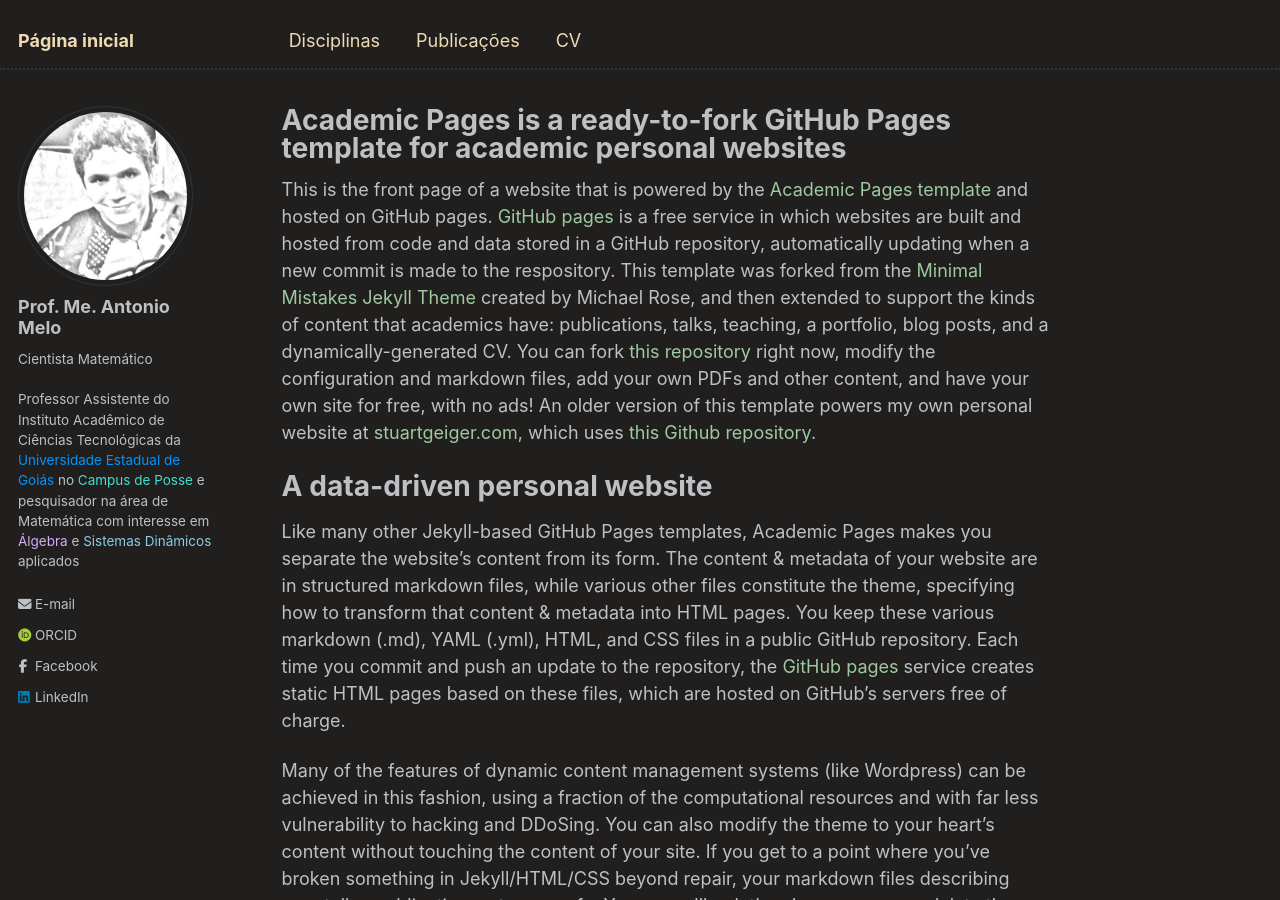
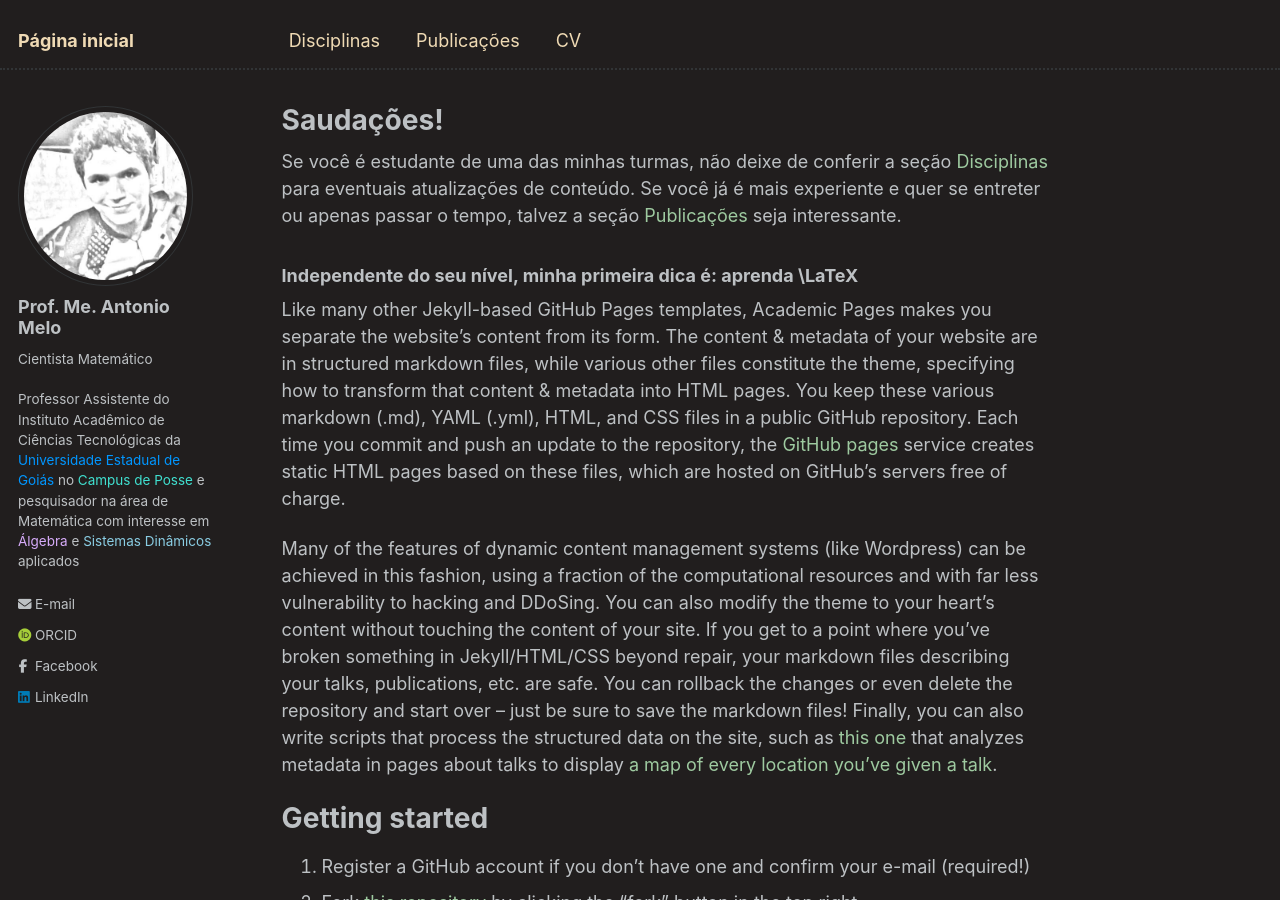
Before and after one commit to antmelo/antmelo.github.io, a Jekyll site: the page built from _pages/about.md, in a window 1280 px wide and 900 px high. Built offline with Jekyll 4.4.1, drawn with Linux system fonts in a browser that asks for light colours; nearby versions of some CDN libraries; some web fonts are replaced.

Commit message:
Update about.md

```diff
--- a/_pages/about.md
+++ b/_pages/about.md
@@ -1,16 +1,17 @@
 ---
 permalink: /
-title: "Academic Pages is a ready-to-fork GitHub Pages template for academic personal websites"
+title: "Saudações!"
 author_profile: true
+katex: true
 redirect_from:
   - /about/
   - /about.html
 ---
 
-This is the front page of a website that is powered by the [Academic Pages template](https://github.com/academicpages/academicpages.github.io) and hosted on GitHub pages. [GitHub pages](https://pages.github.com) is a free service in which websites are built and hosted from code and data stored in a GitHub repository, automatically updating when a new commit is made to the respository. This template was forked from the [Minimal Mistakes Jekyll Theme](https://mmistakes.github.io/minimal-mistakes/) created by Michael Rose, and then extended to support the kinds of content that academics have: publications, talks, teaching, a portfolio, blog posts, and a dynamically-generated CV. You can fork [this repository](https://github.com/academicpages/academicpages.github.io) right now, modify the configuration and markdown files, add your own PDFs and other content, and have your own site for free, with no ads! An older version of this template powers my own personal website at [stuartgeiger.com](http://stuartgeiger.com), which uses [this Github repository](https://github.com/staeiou/staeiou.github.io).
+Se você é estudante de uma das minhas turmas, não deixe de conferir a seção [Disciplinas](https://antmelo.github.io/teaching/){: .btn--sucess} para eventuais atualizações de conteúdo. Se você já é mais experiente e quer se entreter ou apenas passar o tempo, talvez a seção [Publicações](https://antmelo.github.io/publications/){: .btn--sucess} seja interessante.
 
-A data-driven personal website
-======
+### Independente do seu nível, minha primeira dica é: aprenda \LaTeX
+
 Like many other Jekyll-based GitHub Pages templates, Academic Pages makes you separate the website's content from its form. The content & metadata of your website are in structured markdown files, while various other files constitute the theme, specifying how to transform that content & metadata into HTML pages. You keep these various markdown (.md), YAML (.yml), HTML, and CSS files in a public GitHub repository. Each time you commit and push an update to the repository, the [GitHub pages](https://pages.github.com/) service creates static HTML pages based on these files, which are hosted on GitHub's servers free of charge.
 
 Many of the features of dynamic content management systems (like Wordpress) can be achieved in this fashion, using a fraction of the computational resources and with far less vulnerability to hacking and DDoSing. You can also modify the theme to your heart's content without touching the content of your site. If you get to a point where you've broken something in Jekyll/HTML/CSS beyond repair, your markdown files describing your talks, publications, etc. are safe. You can rollback the changes or even delete the repository and start over -- just be sure to save the markdown files! Finally, you can also write scripts that process the structured data on the site, such as [this one](https://github.com/academicpages/academicpages.github.io/blob/master/talkmap.ipynb) that analyzes metadata in pages about talks to display [a map of every location you've given a talk](https://academicpages.github.io/talkmap.html).
```
